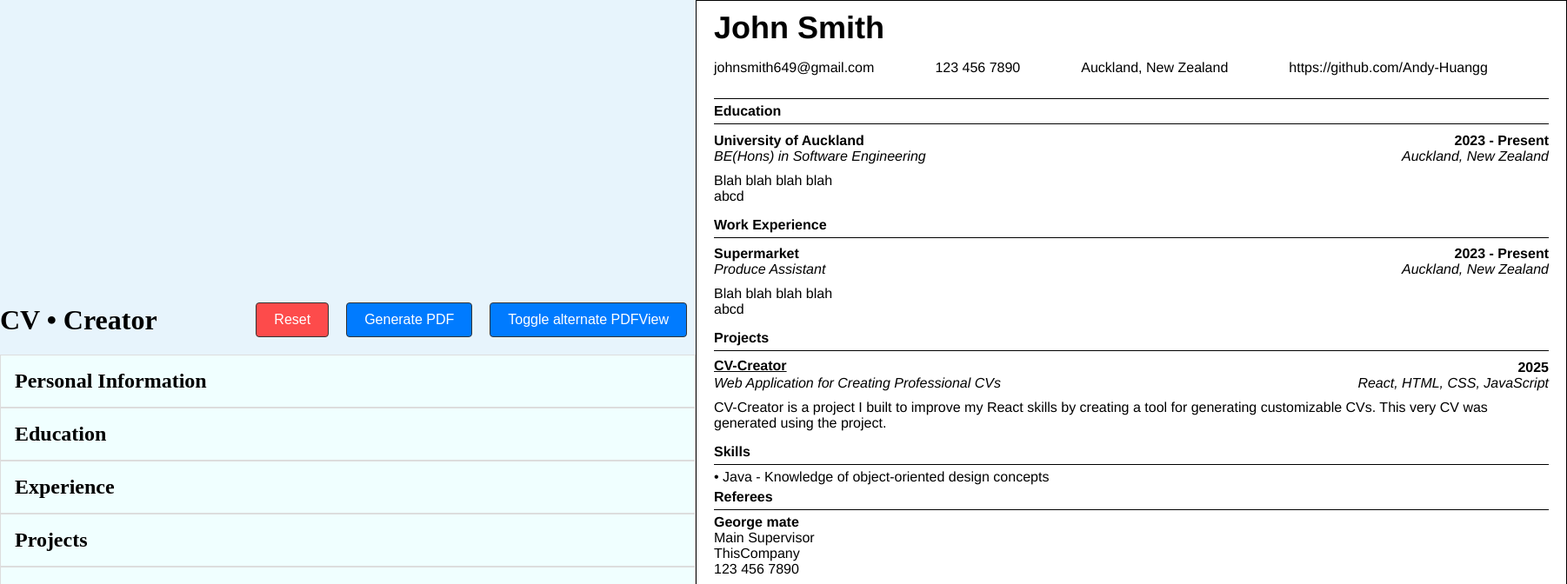
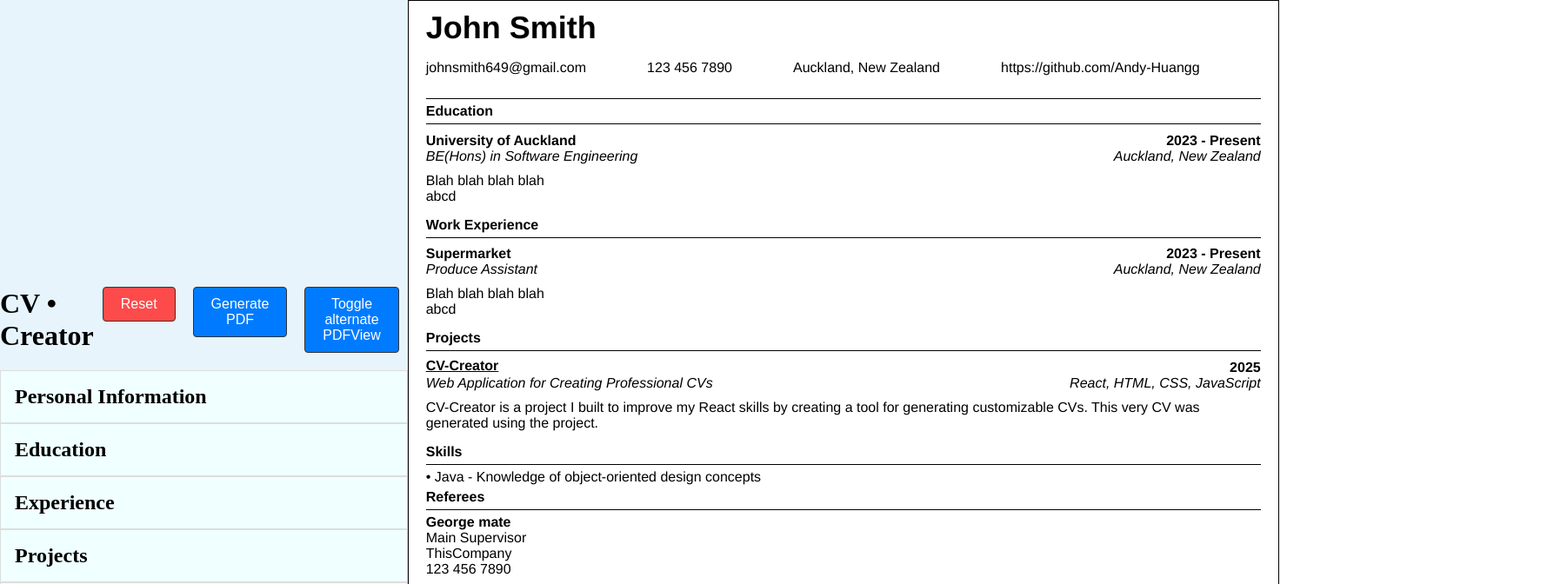
Before and after one commit to Andy-Huangg/CV-Creator, a React (Vite) app: page / in a window 1280 px wide. Shown: the top 672 px of the page at 87% size, 1802 px wide, since content can reach past the window. Built offline with nearby package versions, Linux system fonts and the light colour scheme; what @react-pdf/renderer would draw is missing.

Commit message:
Adjust css to accomodate different screen sizes

```diff
--- a/src/App.css
+++ b/src/App.css
@@ -15,7 +15,7 @@
 .rightSide {
   display: flex;
   flex-direction: column;
-  justify-content: flex-start;
+  justify-content: center;
   align-items: center;
 }
 
@@ -172,7 +172,6 @@ li {
   display: flex;
   justify-content: space-between;
   align-items: center;
-  width: 100vh;
 }
 
 .titleRight {
```
